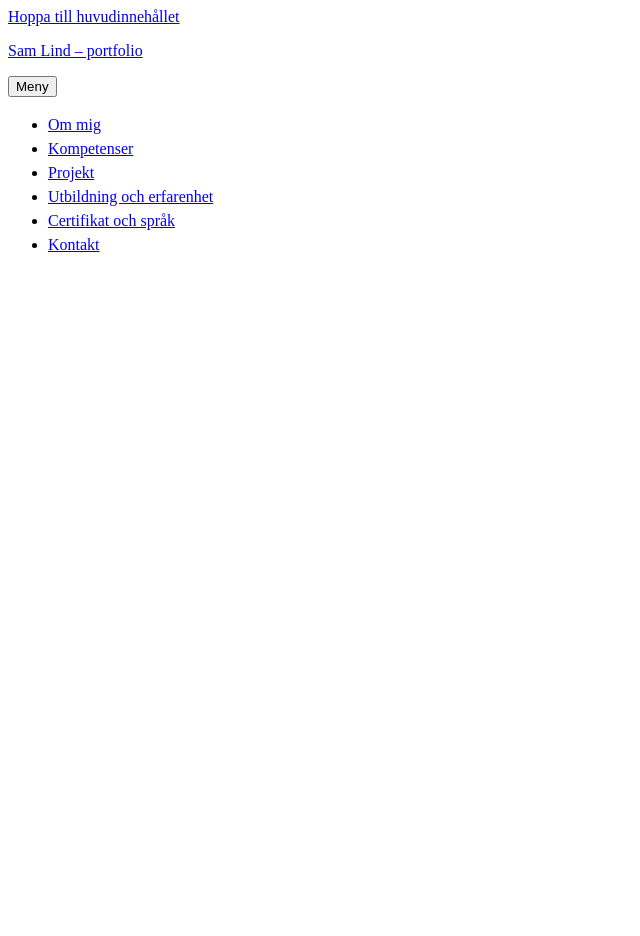
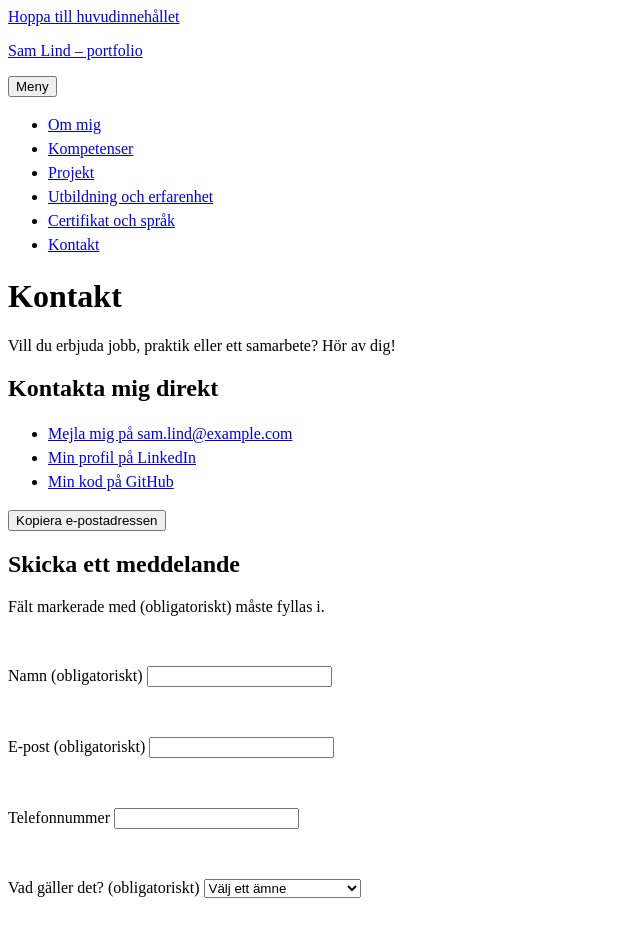
Before and after one commit to Asrom11-debag/portfolio, a plain HTML site: page kontakt.html in a window 1280 px wide. Shown: the whole page, without its empty margins (0-640 px from the left). Before the commit the page ends 800 px from the top, so only its background shows below. Drawn offline with Linux system fonts and the light colour scheme.

Commit message:
Har skrivit kontaktformulär med fält för namn, e-post, telefon och ämne

```diff
--- a/kontakt.html
+++ b/kontakt.html
@@ -74,5 +74,124 @@
         </ul>
       </nav>
     </header>
+
+    <!-- Huvudinnehållet, id="main" är dit skip-länken hoppar -->
+    <main class="page" id="main">
+      <h1 class="page__title">Kontakt</h1>
+      <p class="page__intro">
+        Vill du erbjuda jobb, praktik eller ett samarbete? Hör av dig!
+      </p>
+
+      <!-- Kontaktsektion med länkar till e-post, LinkedIn och GitHub -->
+      <section class="contact" aria-labelledby="contact-heading">
+        <h2 class="contact__title" id="contact-heading">Kontakta mig direkt</h2>
+        <ul class="contact__list">
+          <li class="contact__item">
+            <a class="contact__link" href="mailto:sam.lind@example.com"
+              >Mejla mig på sam.lind@example.com</a
+            >
+          </li>
+          <li class="contact__item">
+            <a class="contact__link" href="https://www.linkedin.com/"
+              >Min profil på LinkedIn</a
+            >
+          </li>
+          <li class="contact__item">
+            <a class="contact__link" href="https://github.com/"
+              >Min kod på GitHub</a
+            >
+          </li>
+        </ul>
+
+        <!-- Knapp som kopierar e-postadressen med JavaScript, meddelandet under läses upp för skärmläsare -->
+        <button
+          type="button"
+          class="contact__copy-button"
+          data-js-action="copy-email"
+          data-email="sam.lind@example.com"
+        >
+          Kopiera e-postadressen
+        </button>
+        <p
+          class="contact__message"
+          data-js-target="copy-message"
+          aria-live="polite"
+        ></p>
+      </section>
+
+      <!-- Kontaktformulär -->
+      <section class="contact-form" aria-labelledby="form-heading">
+        <h2 class="contact-form__title" id="form-heading">
+          Skicka ett meddelande
+        </h2>
+        <p class="contact-form__intro">
+          Fält markerade med (obligatoriskt) måste fyllas i.
+        </p>
+
+        <!-- Formuläret skickas till tack.php med metoden post -->
+        <form class="contact-form__form" action="tack.php" method="post">
+          <!-- Namn och e-post är obligatoriska (required) -->
+          <p class="contact-form__field">
+            <label class="contact-form__label" for="name"
+              >Namn (obligatoriskt)</label
+            >
+            <input
+              class="contact-form__input"
+              type="text"
+              id="name"
+              name="name"
+              autocomplete="name"
+              required
+            />
+          </p>
+
+          <p class="contact-form__field">
+            <label class="contact-form__label" for="email"
+              >E-post (obligatoriskt)</label
+            >
+            <input
+              class="contact-form__input"
+              type="email"
+              id="email"
+              name="email"
+              autocomplete="email"
+              required
+            />
+          </p>
+
+          <!-- Telefonnummer är frivilligt -->
+          <p class="contact-form__field">
+            <label class="contact-form__label" for="phone">Telefonnummer</label>
+            <input
+              class="contact-form__input"
+              type="tel"
+              id="phone"
+              name="phone"
+              autocomplete="tel"
+            />
+          </p>
+
+          <!-- Rullista där man väljer vad meddelandet gäller -->
+          <p class="contact-form__field">
+            <label class="contact-form__label" for="subject"
+              >Vad gäller det? (obligatoriskt)</label
+            >
+            <select
+              class="contact-form__select"
+              id="subject"
+              name="subject"
+              required
+            >
+              <option value="">Välj ett ämne</option>
+              <option value="jobb">Jobberbjudande</option>
+              <option value="praktik">Praktik eller LIA</option>
+              <option value="samarbete">Samarbete i ett projekt</option>
+              <option value="ovrigt">Övrigt</option>
+            </select>
+          </p>
+
+        </form>
+      </section>
+    </main>
   </body>
 </html>
```
